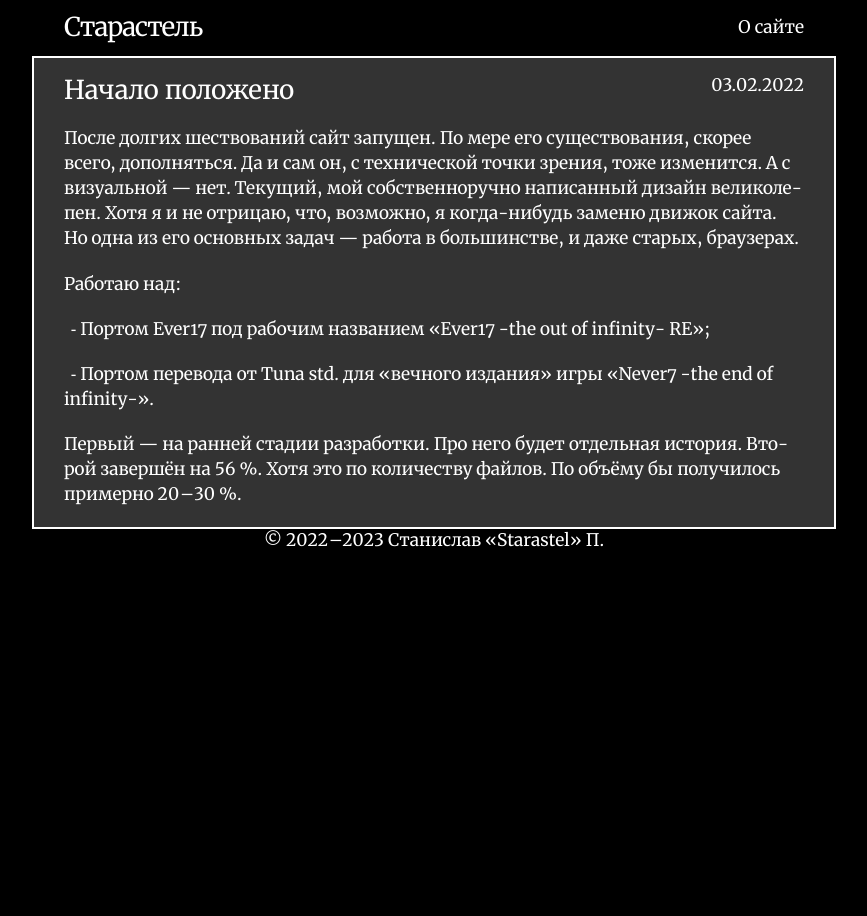
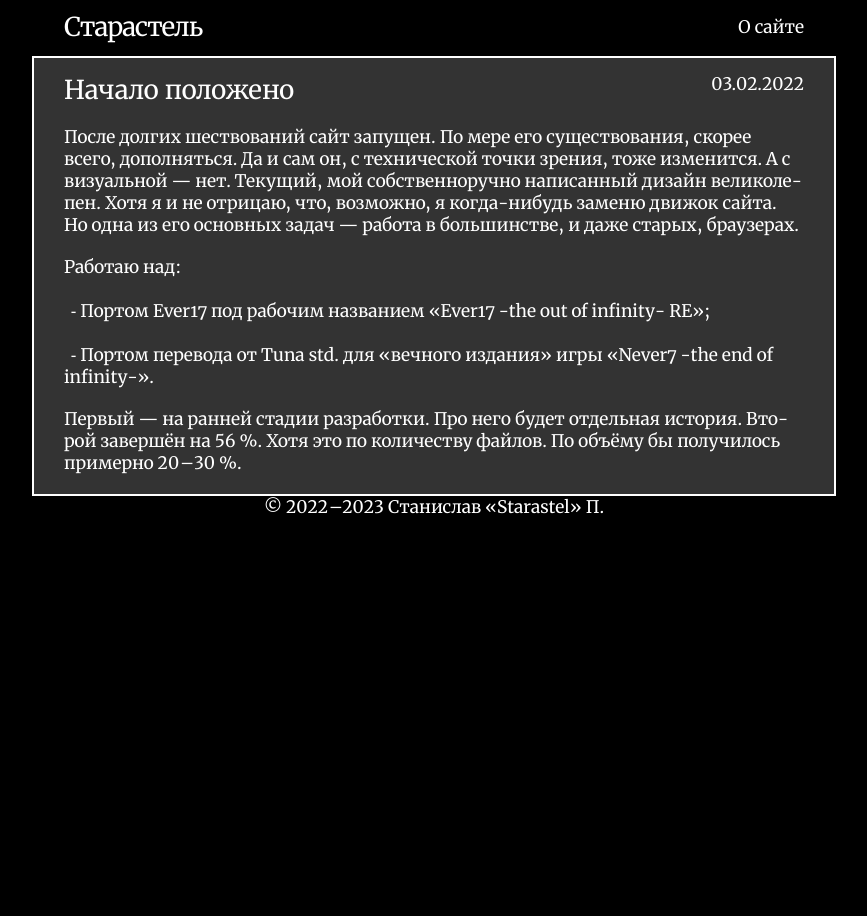
Before and after one commit to Starastel/stStarastel, a Jekyll site: the page built from _posts/2022-02-04-a-new-start.md, in a window 1280 px wide. Shown: the whole page, without its empty margins (206-1073 px from the left). Built offline with Jekyll 4.4.1, drawn with Linux system fonts in a browser that asks for light colours.

Commit message:
Update main.scss

```diff
--- a/assets/main.scss
+++ b/assets/main.scss
@@ -130,7 +130,6 @@ p {
 	text-indent: 0pt;
 	hyphens: auto;
 	margin-bottom: 15pt;
-	line-height: 1.45;
 }
 
 .on {font-variant-numeric: oldstyle-nums;}
@@ -139,10 +138,8 @@ li {
 	> ul,
 	> ol {
 		margin-bottom: 15pt;
-		line-height: 1.45;
 	}
 	margin-bottom: 15pt;
-	line-height: 1.45;
 }
 
 h1, h2, h3, h4, h5, h6 {
```
